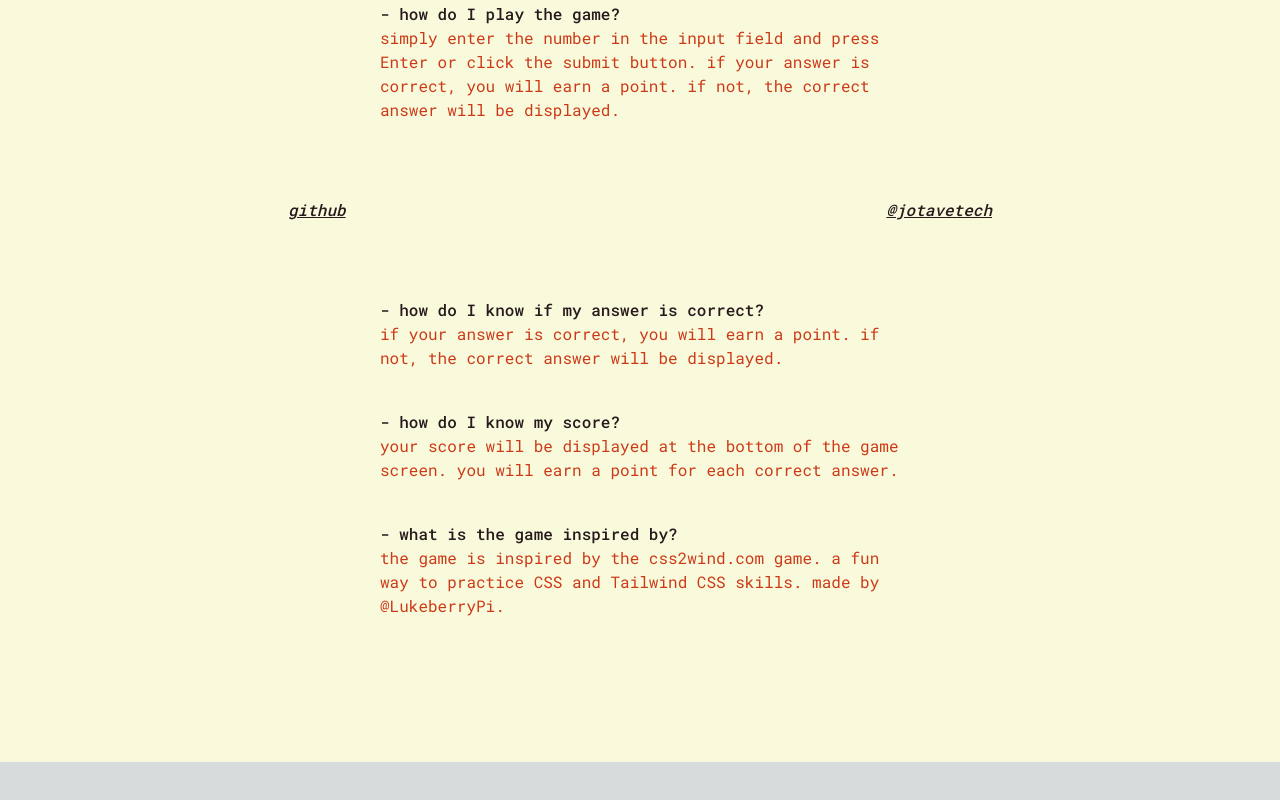
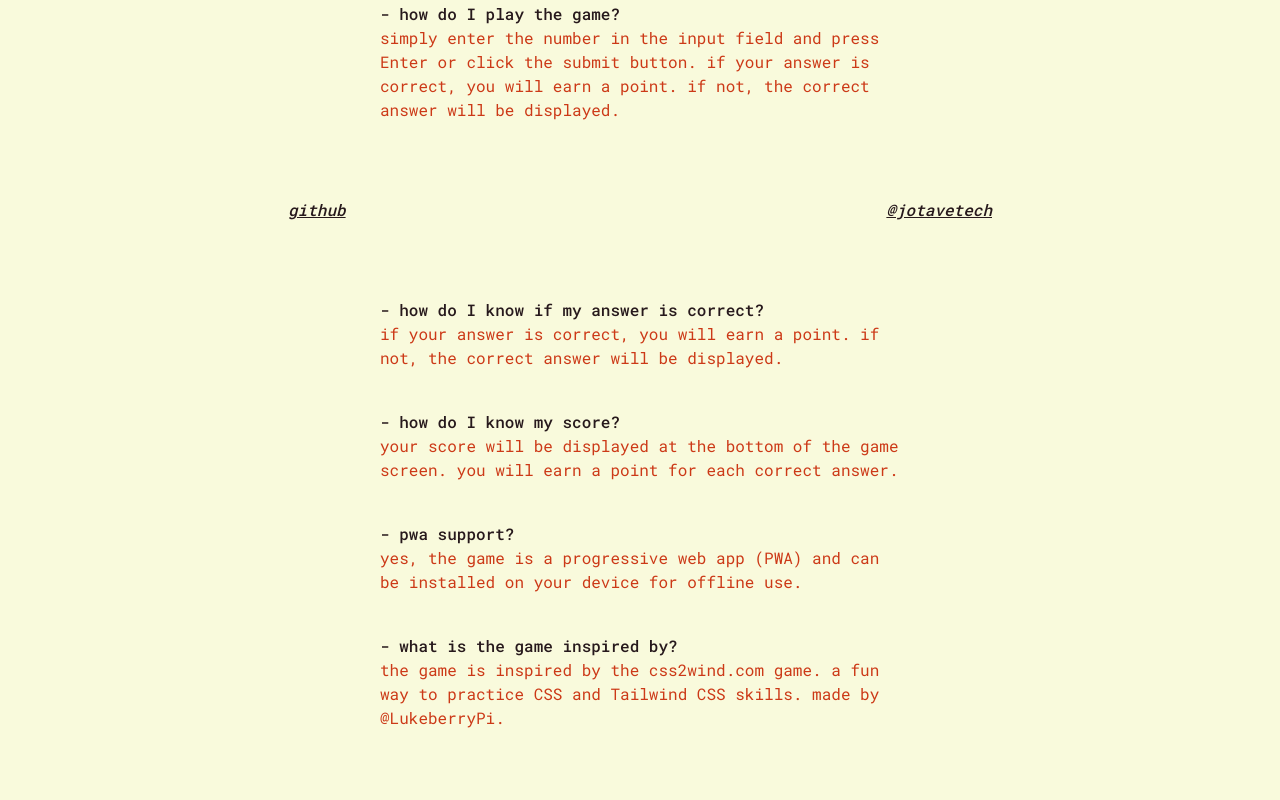
Before and after one commit to jotavetech/baseschallenge, a Next.js app: page /faq in a window 1280 px wide. Shown: the part 518-1318 px from the top of the page. Before the commit the page ends 1280 px from the top, so only its background shows below. Built offline with nearby package versions, Linux system fonts and the light colour scheme.

Commit message:
feat: add pwa support question

```diff
--- a/app/faq/page.tsx
+++ b/app/faq/page.tsx
@@ -33,6 +33,10 @@ const FaqPage = () => {
           description="your score will be displayed at the bottom of the game screen. you will earn a point for each correct answer."
         />
         <Question
+          title="- pwa support?"
+          description="yes, the game is a progressive web app (PWA) and can be installed on your device for offline use."
+        />
+        <Question
           title="- what is the game inspired by?"
           description="the game is inspired by the css2wind.com game. a fun way to practice CSS and Tailwind CSS skills. made by @LukeberryPi."
         />
```
